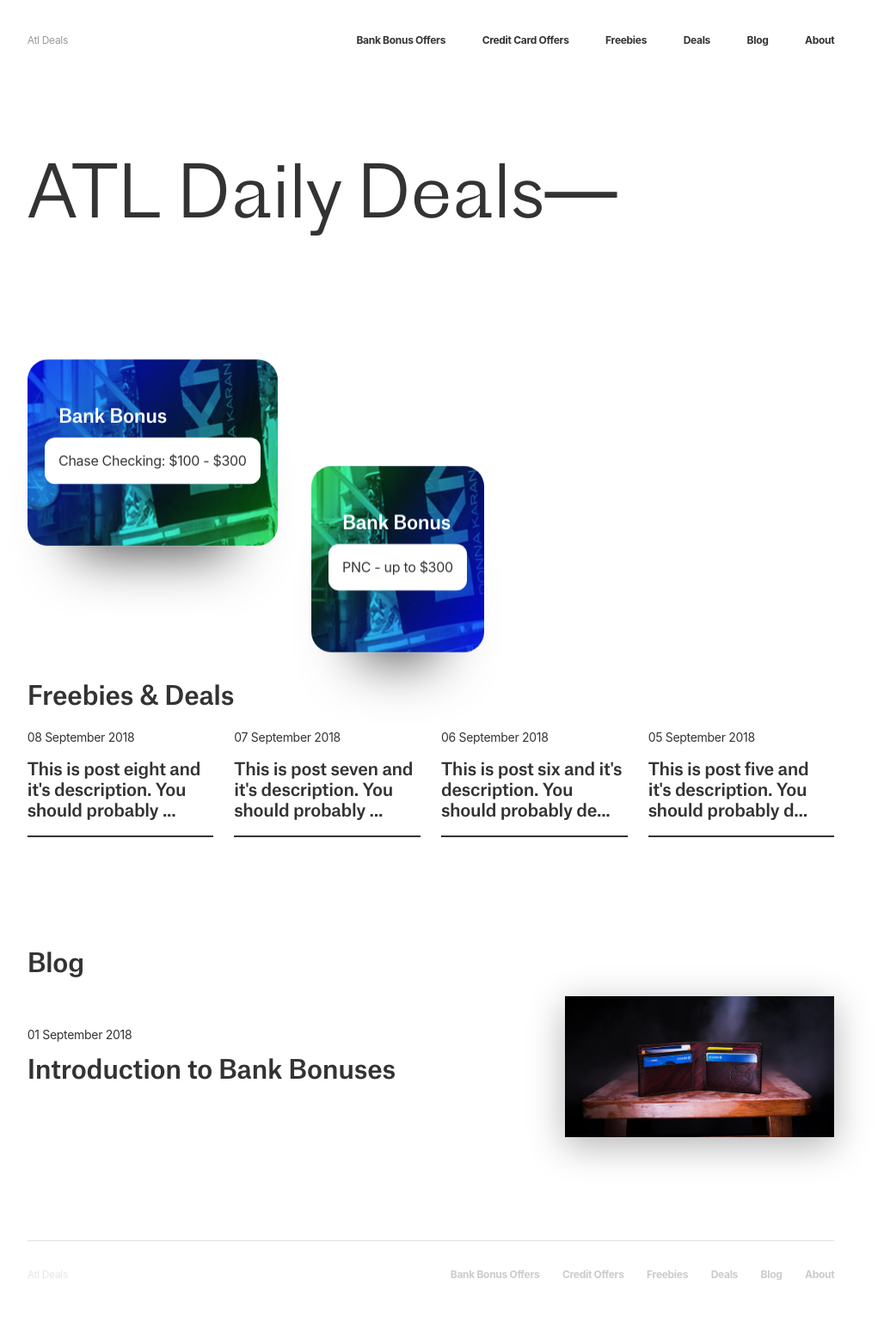
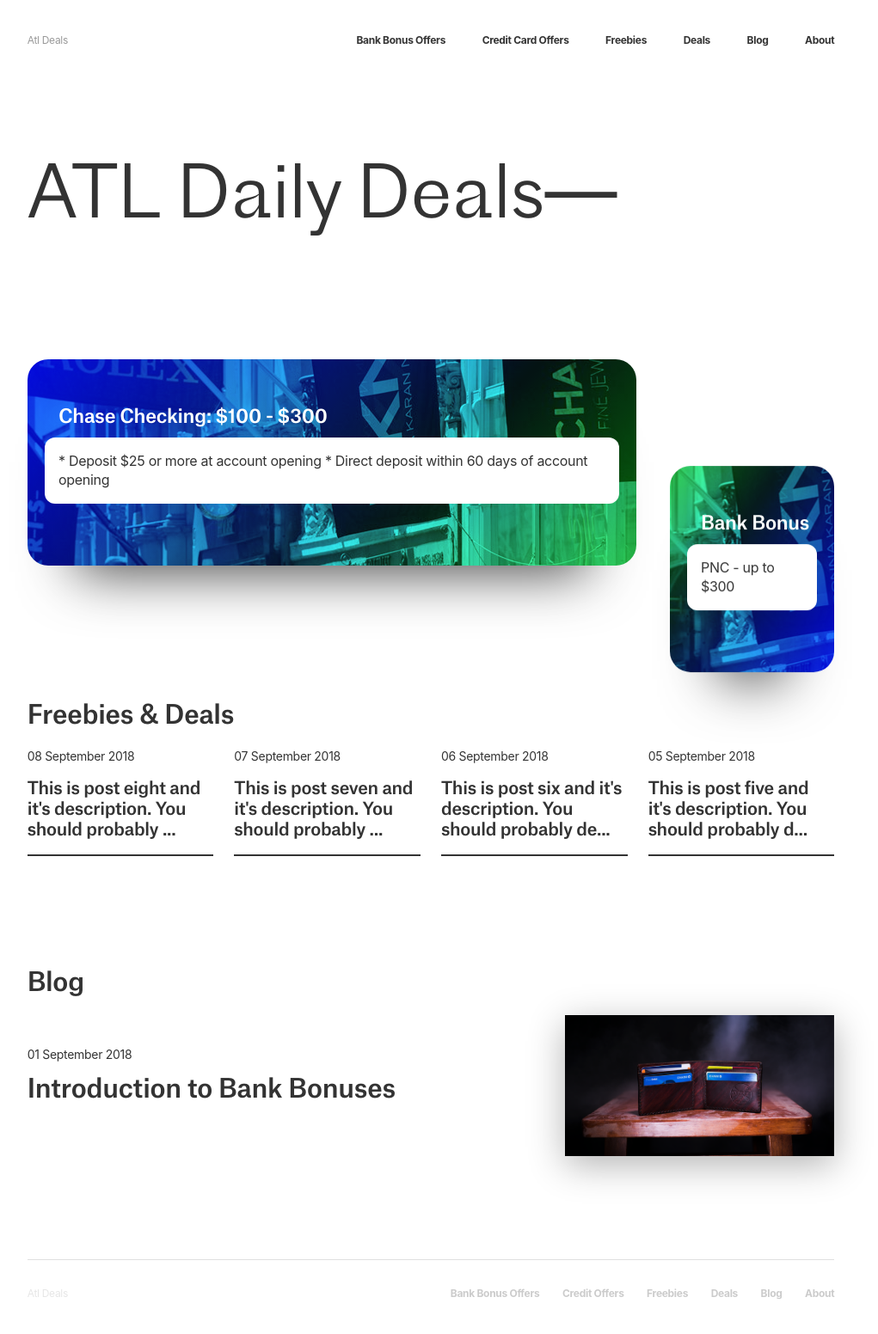
Before and after one commit to ohiosveryown/atldeals, a Jekyll site: the page built from index.html, in a window 1280 px wide. Shown: the whole page at 86% size, without its empty margins (139-1160 px from the left). Built offline with Jekyll 4.4.1, drawn with Linux system fonts in a browser that asks for light colours; nearby versions of some CDN libraries; before the commit the page ends 1529 px from its top, so only the background shows below that.

Commit message:
Updated Post Two

```diff
--- a/_posts/2018-10-23-post-two.markdown
+++ b/_posts/2018-10-23-post-two.markdown
@@ -1,12 +1,15 @@
 ---
-title: Bank Bonus
+title: 'Chase Checking: $100 - $300'
 date: 2018-10-23 21:09:00 Z
 categories:
 - new
 - bank-bonus
 postTitle: Chase
 icon:
-description: 'Chase Checking: $100 - $300'
+description: |-
+  * Deposit $25 or more at account opening
+
+  * Direct deposit within 60 days of account opening
 image: "/uploads/joe-yates-619092-unsplash.jpg"
 layout: post
 ---
```
